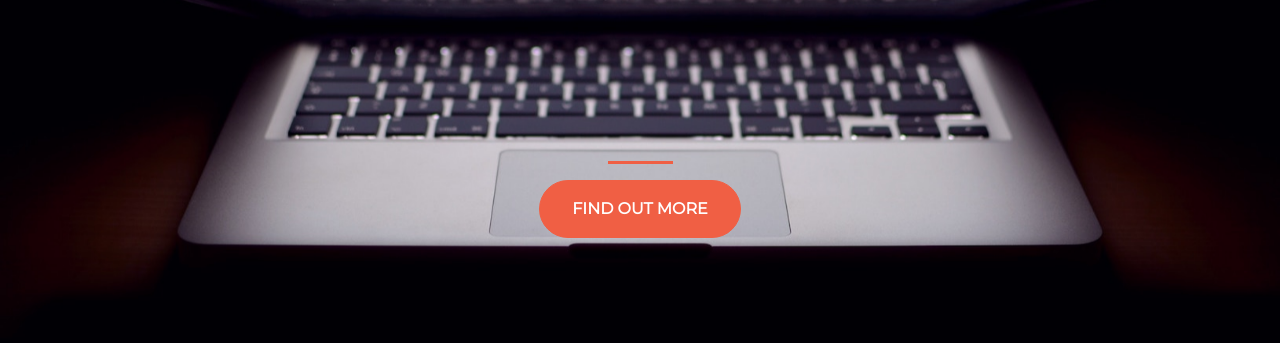
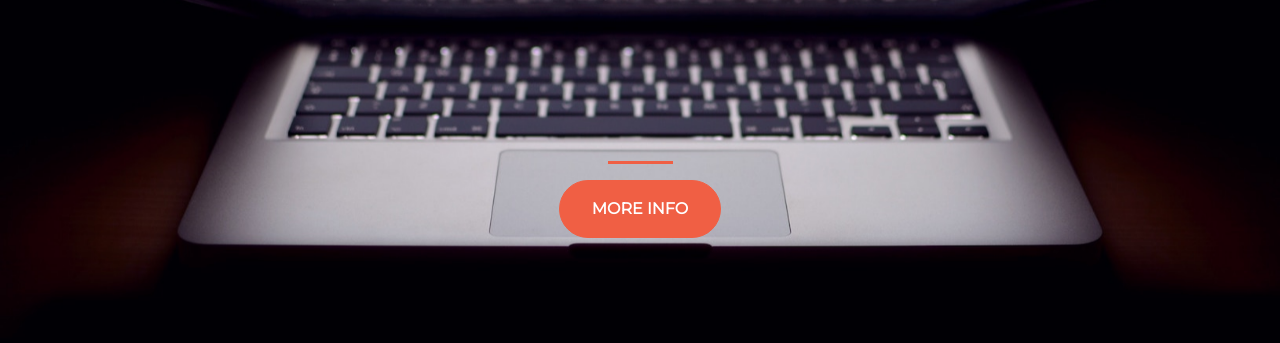
Before and after one commit to khoaHyh/git-practice-1-, a plain HTML site: page index.html in a window 1280 px wide. Shown: the part 321-664 px from the top of the page. Drawn offline with nearby package versions, Linux system fonts and the light colour scheme.

Commit message:
changed button

```diff
--- a/index.html
+++ b/index.html
@@ -25,7 +25,7 @@
         <section class="text-center col-12">
           <hr>
           <a href="https://mailchi.mp/575e5c690455/ztmstudents">
-            <button class="btn btn-primary btn-xl">Find out more</button>
+            <button class="btn btn-primary btn-xl">More Info</button>
           </a>
         </section>
       </div>
```
